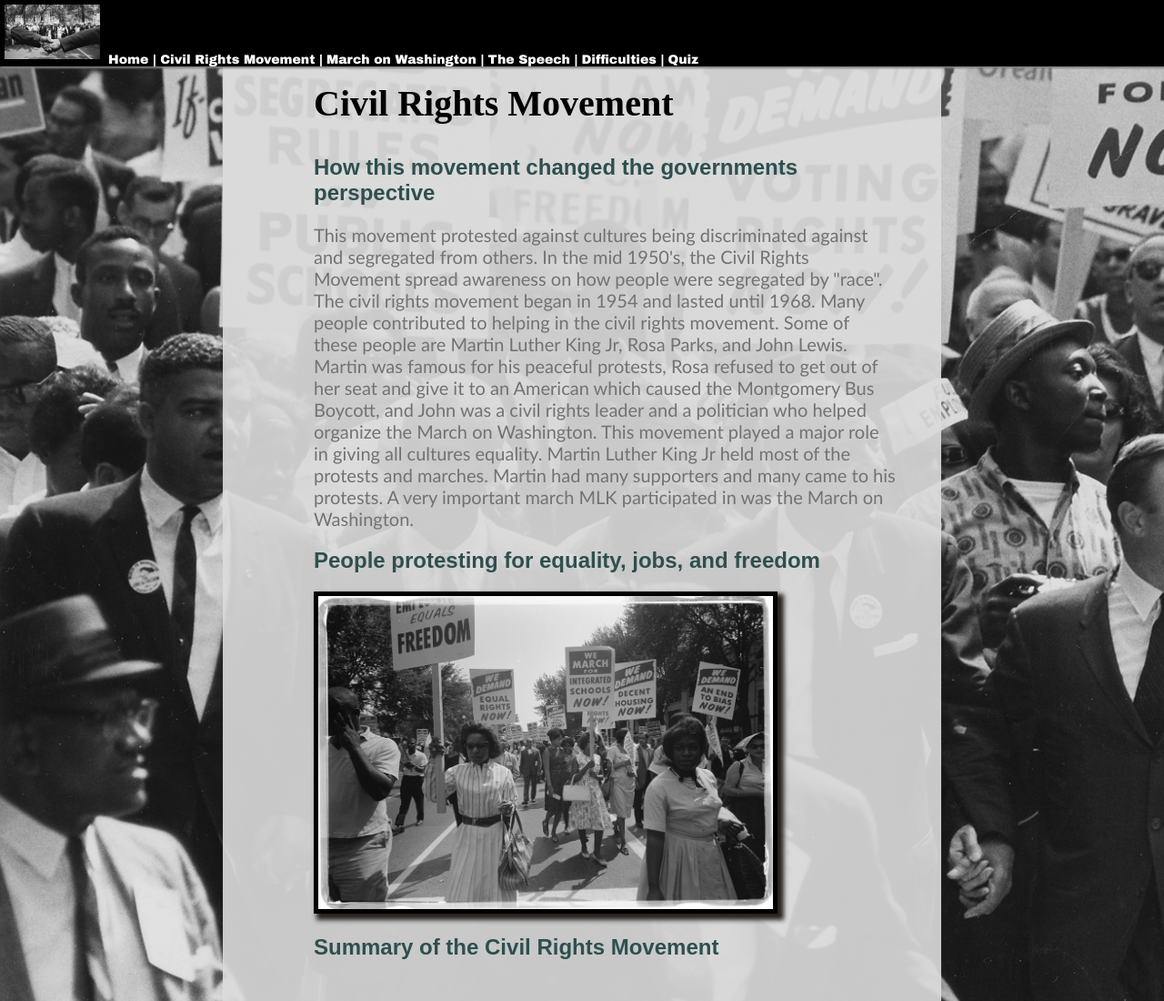
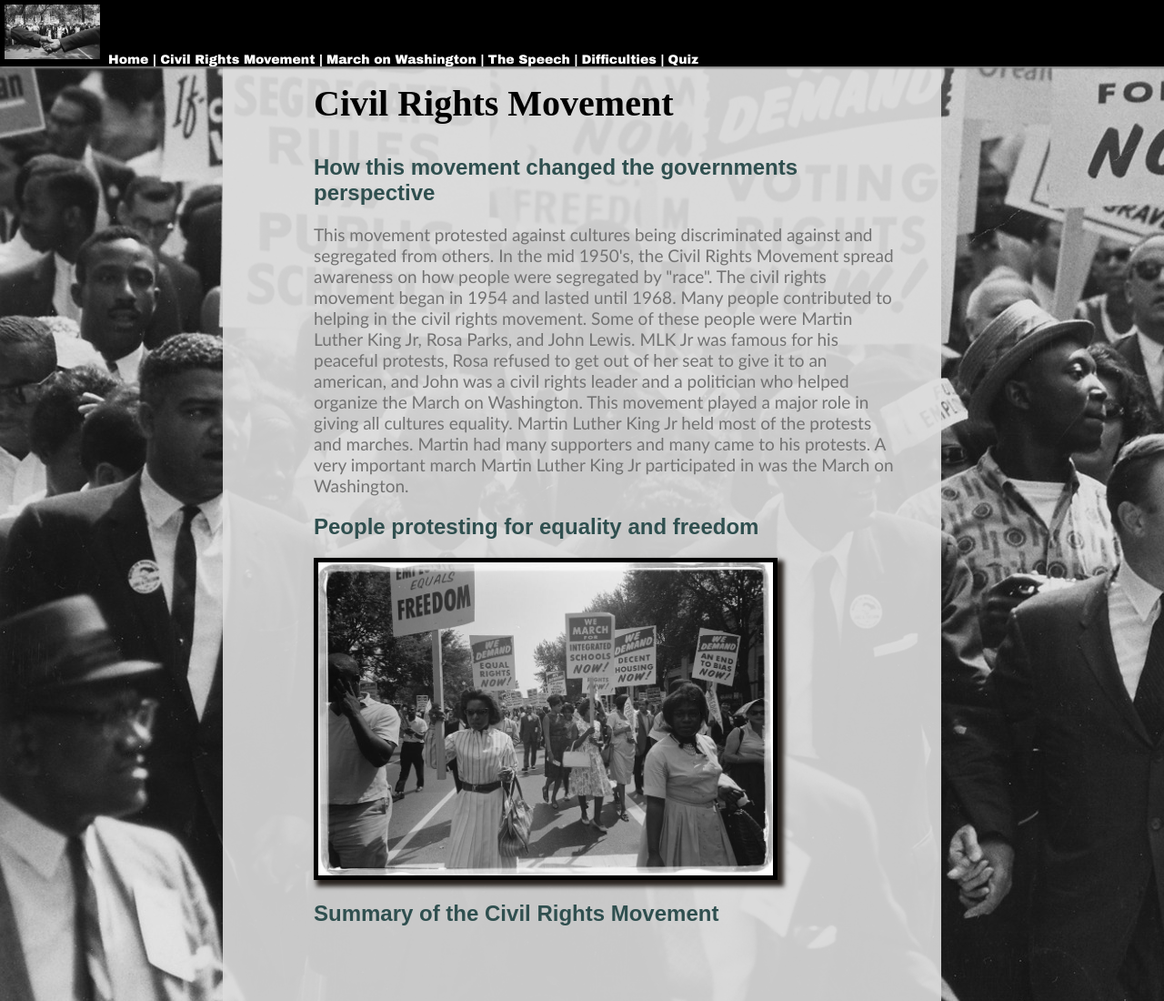
Before and after one commit to ir-2025/project, a plain HTML site: page civil-rights-movement.html in a window 1280 px wide. Shown: the top 1100 px of the page at 91% size. Drawn offline with Linux system fonts and the light colour scheme; grey boxes are pictures that could not be loaded.

Commit message:
changed paragraphs, paragraph size, mixed question answers, and deleted h2 on mow

```diff
--- a/civil-rights-movement.html
+++ b/civil-rights-movement.html
@@ -19,9 +19,9 @@
         <section>
             <h1>Civil Rights Movement</h1>
             <h2>How this movement changed the governments perspective</h2>
-            <p>This movement protested against cultures being discriminated against and segregated from others. In the mid 1950's, the Civil Rights Movement spread awareness on how people were segregated by "race". The civil rights movement began in 1954 and lasted until 1968. Many people contributed to helping in the civil rights movement. Some of these people are Martin Luther King Jr, Rosa Parks, and John Lewis. Martin was famous for his peaceful protests, Rosa refused to get out of her seat and give it to an American which caused the Montgomery Bus Boycott, and John was a civil rights leader and a politician who helped organize the March on Washington. This movement played a major role in giving all cultures equality. Martin Luther King Jr held most of the protests and marches. Martin had many supporters and many came to his protests. A very important march MLK participated in was the March on Washington.</p>
+            <p>This movement protested against cultures being discriminated against and segregated from others. In the mid 1950's, the Civil Rights Movement spread awareness on how people were segregated by "race". The civil rights movement began in 1954 and lasted until 1968. Many people contributed to helping in the civil rights movement. Some of these people were Martin Luther King Jr, Rosa Parks, and John Lewis. MLK Jr was famous for his peaceful protests, Rosa refused to get out of her seat to give it to an american, and John was a civil rights leader and a politician who helped organize the March on Washington. This movement played a major role in giving all cultures equality. Martin Luther King Jr held most of the protests and marches. Martin had many supporters and many came to his protests. A very important march Martin Luther King Jr participated in was the March on Washington.</p>
 
-            <h2>People protesting for equality, jobs, and freedom</h2>
+            <h2>People protesting for equality and freedom</h2>
             <img src="images/pic-of-protest.jpg" alt="picture of protest" width="500px">
 
             <h2>Summary of the Civil Rights Movement</h2>
--- a/styles.css
+++ b/styles.css
@@ -57,7 +57,7 @@ a:hover {
     color: gray;
 }
 p {
-    font-size: 20px;
+    font-size: 19px;
     color: rgb(114, 114, 114);
 }
 a:active {
```
Also changed, not shown: march-on-washington.html (+1 -2 lines), script.js (+5 -5 lines).
